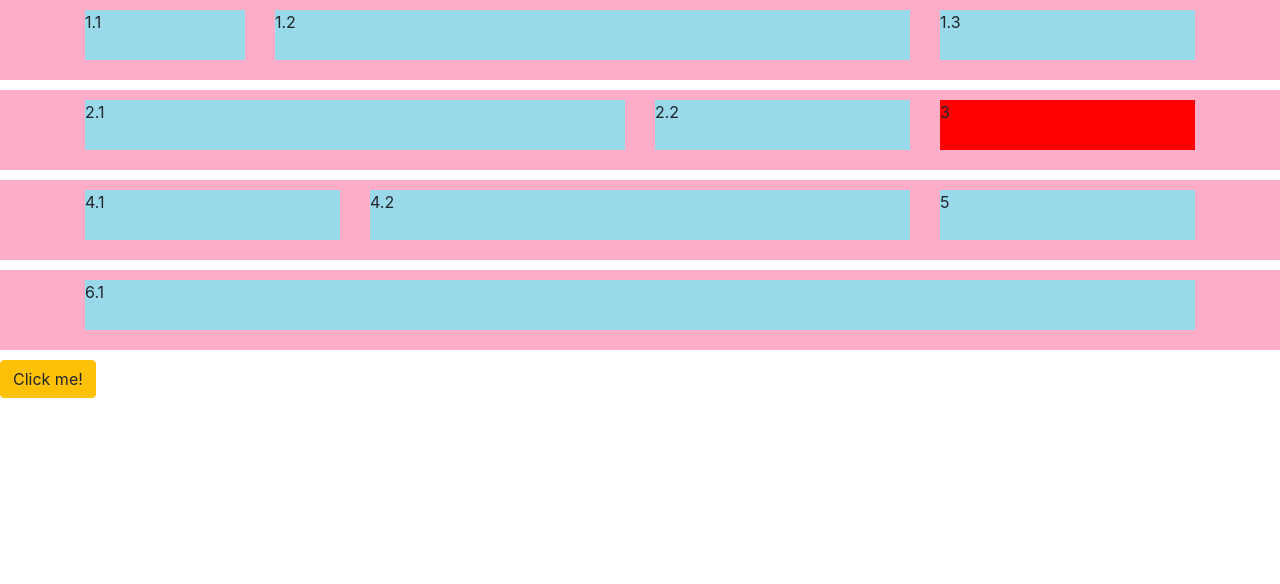
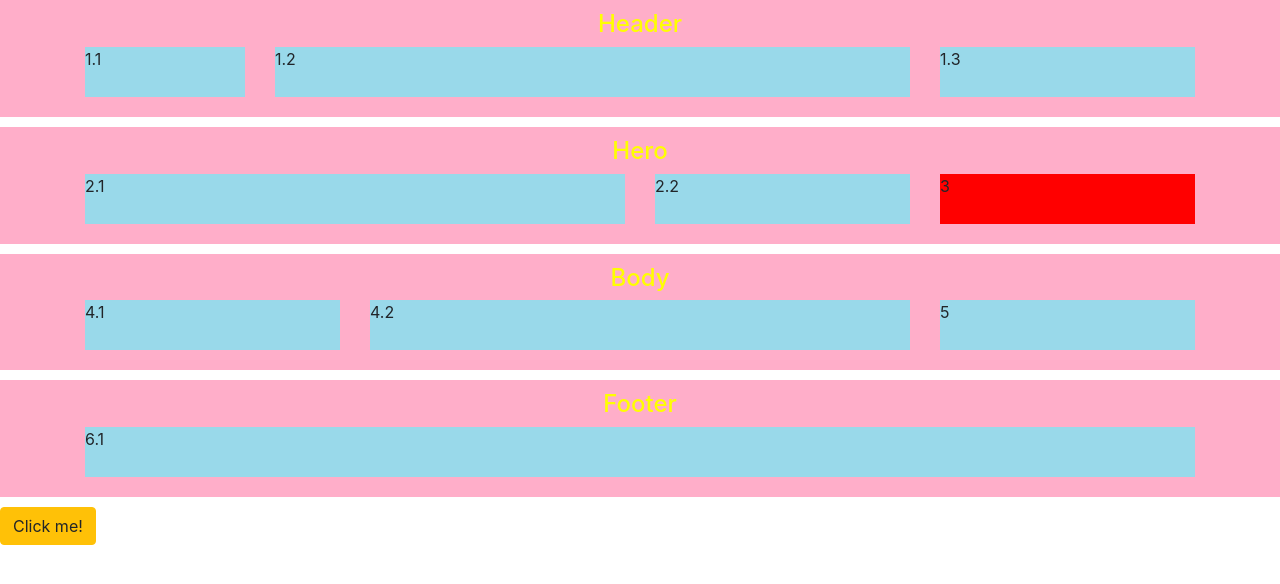
Before and after one commit to amuntaseer91/Assignment_16, a plain HTML site: page index.html in a window 1280 px wide. Drawn offline with Linux system fonts and the light colour scheme.

Commit message:
Update index.html

```diff
--- a/index.html
+++ b/index.html
@@ -9,17 +9,18 @@
 
 <title> Bootstrap Layout</title>
 <body>
-  <div class="header">
+  <div class="header"><h4 style="color: yellow;text-align: center;">Header</h4>
     <div class="container">
       <div class="row">
-        <div class="col-md-2 col-sm-3 col-12"><div class="box">1.1</div></div>
+        <div class="col-md-2 col-sm-3 col-12">
+          <div class="box">1.1</div></div>
          <div class="col-md-7 col-sm-6 col-6"><div class="box">1.2</div></div>
          <div class="col-md-3 col-sm-3 col-6"><div class="box">1.3</div></div>
       </div>
     </div>
   </div>
 
-  <div class="hero">
+  <div class="hero"><h4 style="color: yellow;text-align: center;">Hero</h4>
     <div class="container">
       <div class="row">
         <div class="col-md-9">
@@ -35,7 +36,7 @@
     </div>
   </div>
 
-  <div class="body">
+  <div class="body"><h4 style="color: yellow;text-align: center;">Body</h4>
     <div class="container">
       <div class="row">
 
@@ -52,7 +53,7 @@
     </div>
   </div>
 
-  <div class="bar d-md-none d-sm-block d-none">
+  <div class="bar d-md-none d-sm-block d-none"><h4 style="color: yellow;text-align: center;">Container</h4>
     <div class="container">
       <div class="row">
         <div class="col-sm-12 ">
@@ -62,7 +63,7 @@
     </div>
   </div>
 
-  <div class="footer">
+  <div class="footer"><h4 style="color: yellow;text-align: center;">Footer</h4>
     <div class="container">
       <div class="row">
         <div class="col-md-12"><div class="box">6.1</div></div>
```
